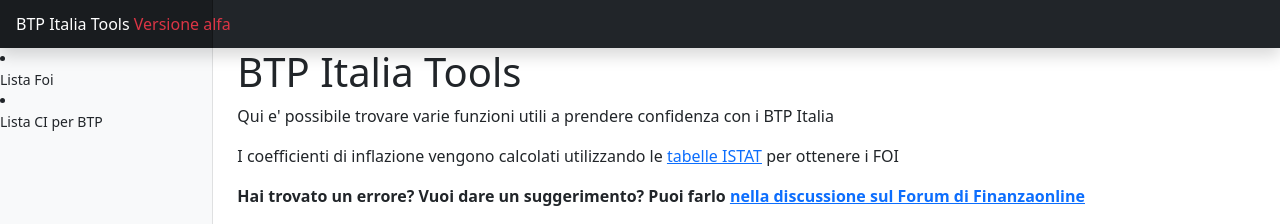
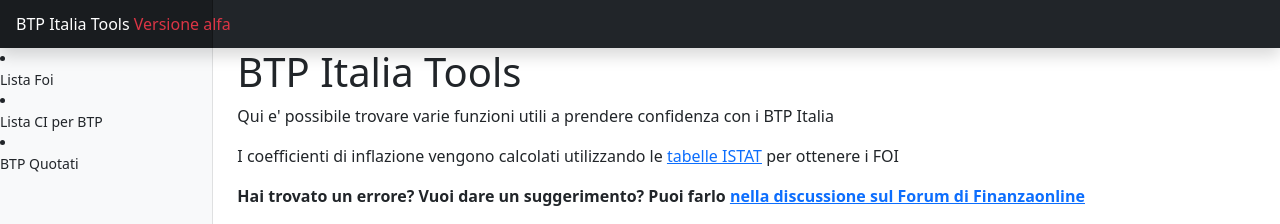
Before and after one commit to money44nothing/btp-italia-tools, an Angular app: page /home in a window 1280 px wide. Shown: the top 224 px of the page. Built offline with nearby package versions, Linux system fonts and the light colour scheme.

Commit message:
refactored menu items

```diff
--- a/src/app/components/left-menu/left-menu.component.html
+++ b/src/app/components/left-menu/left-menu.component.html
@@ -1,10 +1,3 @@
-<li class="nav-item">
-  <a class="nav-link" [routerLink]="['/foi/list']">
-    Lista Foi
-  </a>
+<li class="nav-item" *ngFor="let item of menuList">
+  <a class="nav-link" [routerLink]="[item.url]">{{ item.label }}</a>
 </li>
-<li class="nav-item">
-  <a class="nav-link" [routerLink]="['/ci/list']">
-    Lista CI per BTP
-  </a>
-</li>
--- a/src/app/components/left-menu/left-menu.component.ts
+++ b/src/app/components/left-menu/left-menu.component.ts
@@ -1,4 +1,15 @@
 import { Component } from '@angular/core';
+
+interface MenuItem {
+  label: string;
+  url: string;
+}
+
+const MENU_LIST: MenuItem[] = [
+  { label: 'Lista Foi', url: '/foi/list' },
+  { label: 'Lista CI per BTP', url: '/ci/list' },
+  { label: 'BTP Quotati', url: '/btp/list' },
+];
 
 @Component({
   selector: 'app-left-menu',
@@ -6,5 +17,5 @@
   styleUrls: ['./left-menu.component.scss']
 })
 export class LeftMenuComponent {
-
+  menuList = MENU_LIST;
 }
```
